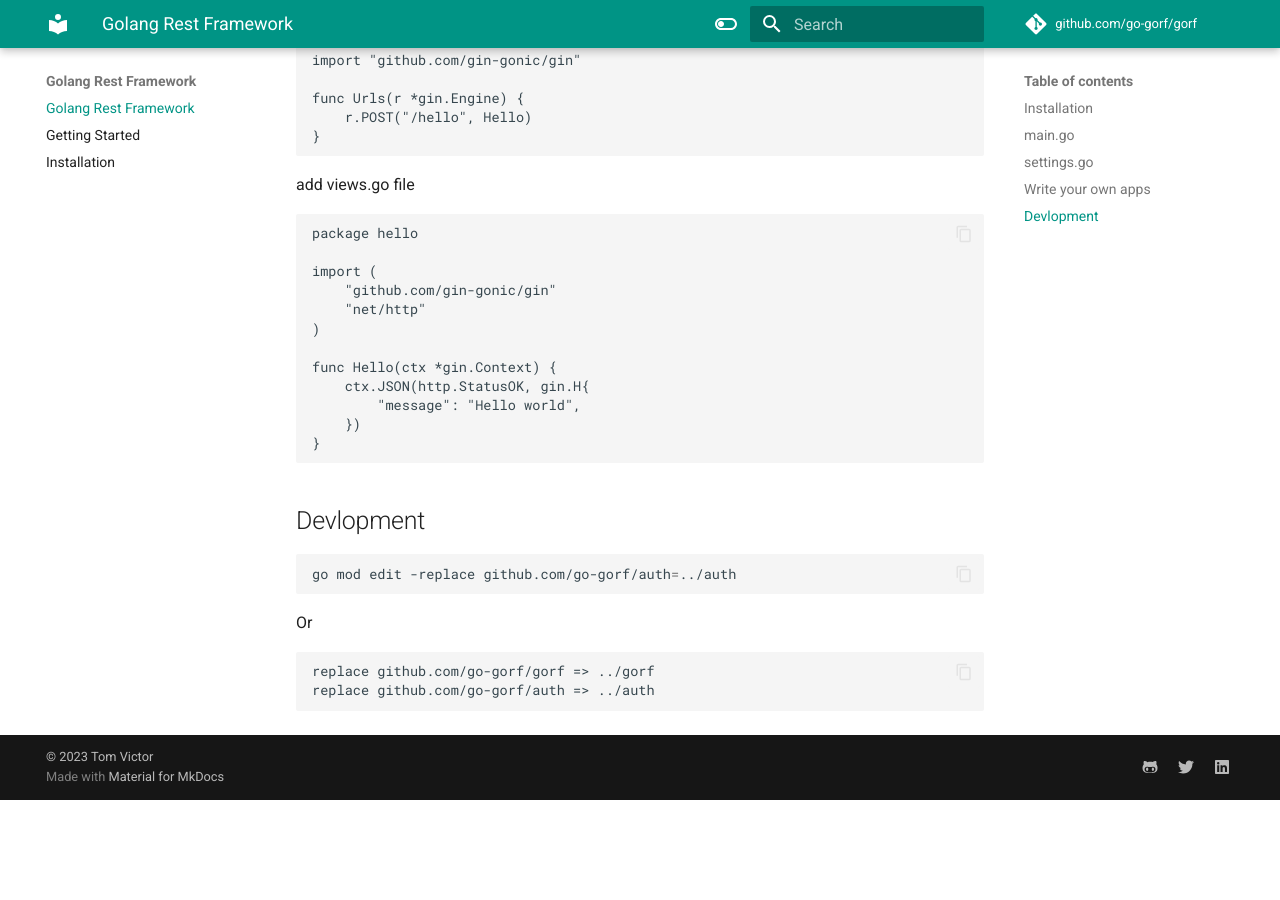
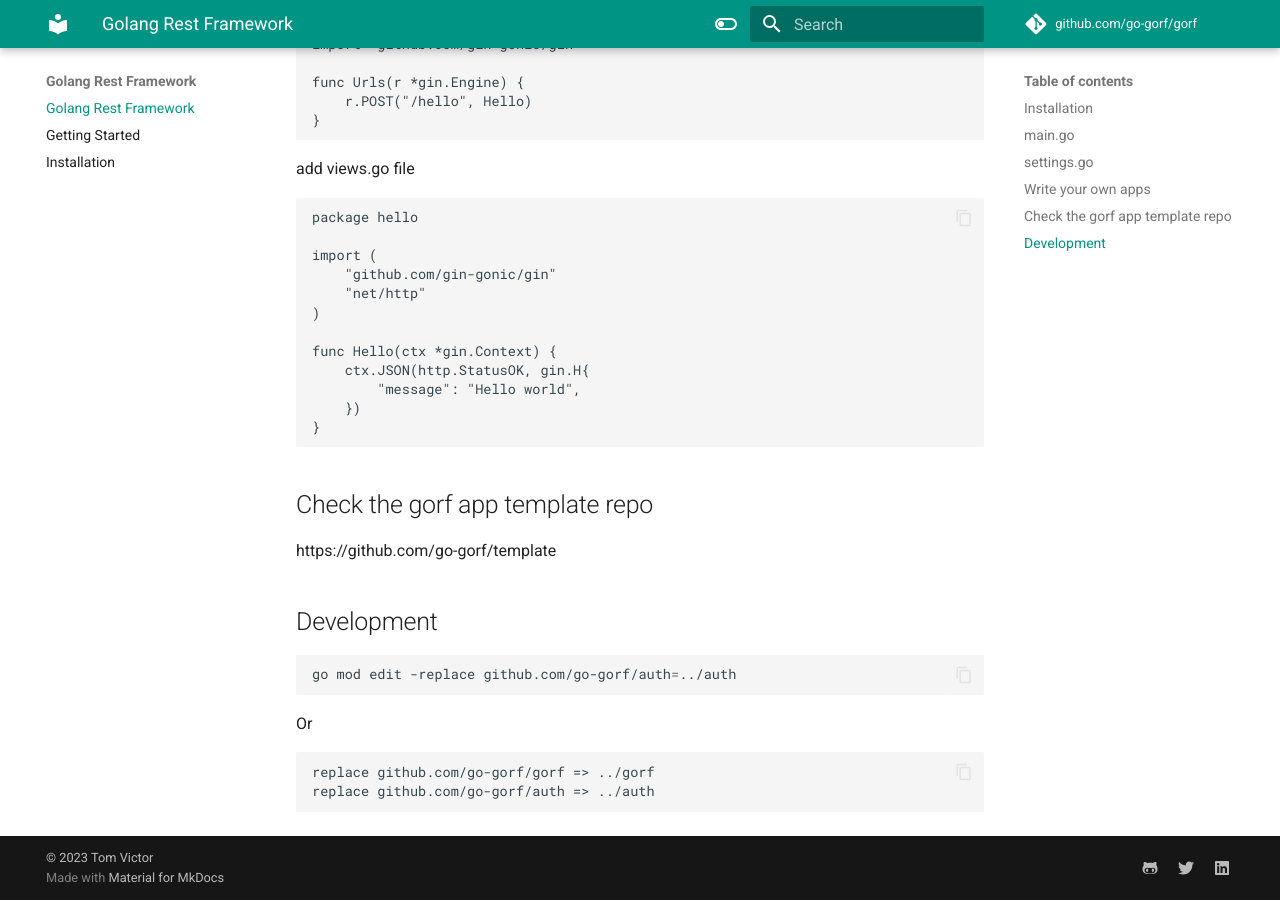
Before and after one commit to go-gorf/go-gorf.github.io, an MkDocs documentation site: the page built from docs/index.md, in a window 1280 px wide and 900 px high, scrolled down 2218 px. Built offline with MkDocs 1.6.1 and Material for MkDocs 9.7.7, drawn with Linux system fonts in a browser that asks for light colours; comment, search, counter and statistics services are not loaded; before the commit the page ends 3018 px from its top, so only the background shows below that.

Commit message:
minor update

````diff
--- a/docs/index.md
+++ b/docs/index.md
@@ -1,7 +1,7 @@
 # Golang Rest Framework
 
 [![Go](https://github.com/go-gorf/gorf/actions/workflows/go.yml/badge.svg)](https://github.com/go-gorf/gorf/actions/workflows/go.yml)
-
+[![Go Reference](https://pkg.go.dev/badge/github.com/go-gorf/gorf.svg)](https://pkg.go.dev/github.com/go-gorf/gorf)
 Django inspired Golang Rest Framework
 
 ## Installation
@@ -125,7 +125,11 @@
 }
 
 ```
-## Devlopment
+## Check the gorf app template repo
+
+https://github.com/go-gorf/template
+
+## Development
 
 ```bash
 go mod edit -replace github.com/go-gorf/auth=../auth
````
